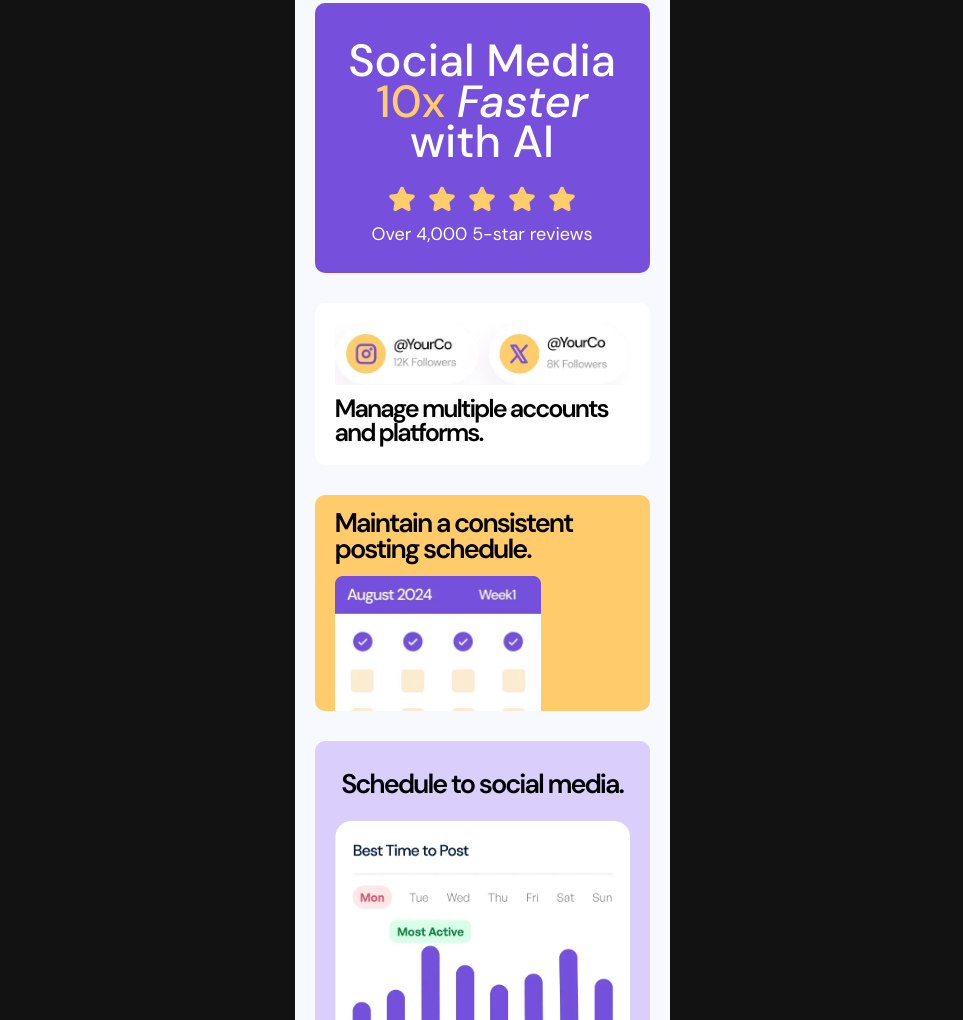
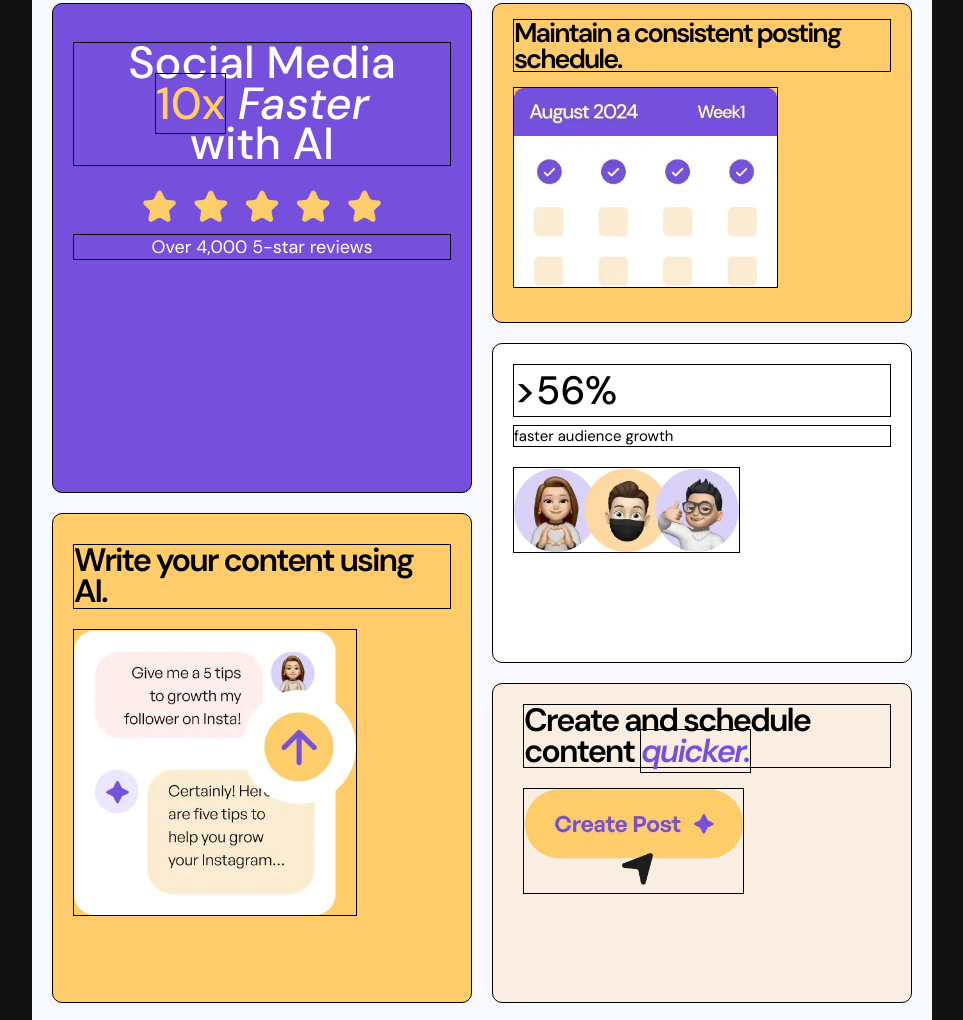
Before and after one commit to Johng117/bento-grid, a plain HTML site: page index.html in a window 1280 px wide. Shown: the part 17-1037 px from the top of the page, without its empty margins (158-1121 px from the left). Drawn offline with Linux system fonts and the light colour scheme.

Commit message:
updating styles.css, adding media query and resizing elements

```diff
--- a/styles.css
+++ b/styles.css
@@ -32,6 +32,7 @@ body {
   margin: 0 auto;
   display: grid;
   grid-template-rows: 15rem 9rem 12rem 25rem 21rem 12rem 12rem 20rem;
+  /* grid-template-rows: 270px 162px 216px 450px 378px 216px 216px 360px*/
   gap: 30px;
   padding: 20px;
 }
@@ -190,7 +191,7 @@ body {
   }
 
   & .item-7-text-italic {
-    color: var(--purple-500)
+    color: var(--purple-500);
   }
 
   & .item-7-image {
@@ -216,3 +217,61 @@ body {
     width: 75%;
   }
 }
+
+/* grid-template-rows: 270px 162px 216px 450px 378px 216px 216px 360px*/
+
+@media only screen and (min-width: 768px) {
+  [class^="item-"] {
+    border: 1px solid black;
+  }
+
+  .main-container {
+    max-width: 900px;
+    grid-template-columns: 1fr 1fr;
+    grid-template-rows: repeat(12, 150px);
+    gap: 20px;
+  }
+
+  .item-1 {
+    grid-column: 1/2;
+    grid-row: 1/4;
+  }
+
+  .item-2 {
+    grid-column: 1/2;
+    grid-row: 10/12;
+  }
+
+  .item-3 {
+    grid-column: 2/3;
+    grid-row: 1/3;
+  }
+
+  .item-4 {
+    grid-column: 2/3;
+    grid-row: 7/11;
+  }
+
+  .item-5 {
+    grid-column: 1/2;
+    grid-row: 7/10;
+
+  }
+
+  .item-6 {
+    grid-column: 2/3;
+    grid-row: 3/5;
+
+  }
+
+  .item-7 {
+    grid-column: 2/3;
+    grid-row: 5/7;
+
+  }
+
+  .item-8 {
+    grid-column: 1/2;
+    grid-row: 4/7;
+  }
+}
```
